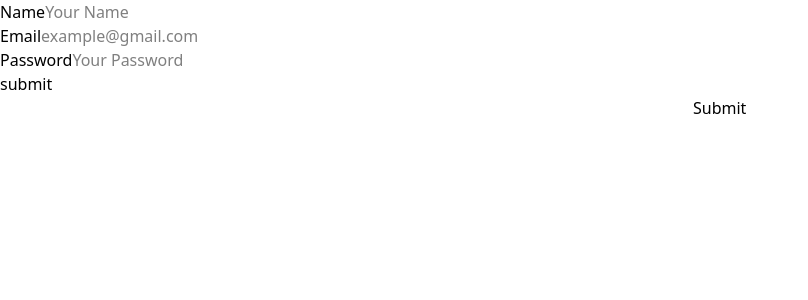
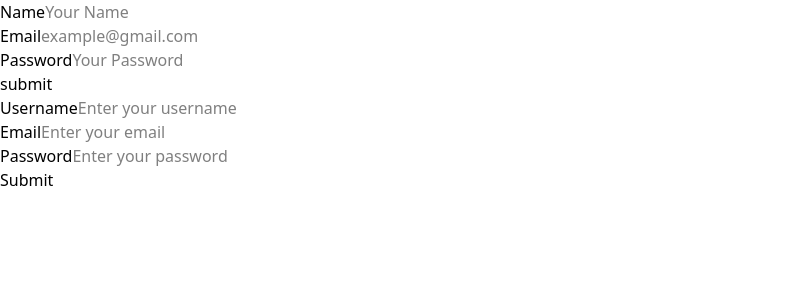
Before and after one commit to Demlew1/alx-fe-reactjs, a React (Vite) app in the folder form-handling-react/: page / in a window 1280 px wide. Shown: the top 300 px of the page, without its empty margins (0-808 px from the left). Built offline with nearby package versions, Linux system fonts and the light colour scheme.

Commit message:
still editing for the checker

```diff
--- a/form-handling-react/src/App.jsx
+++ b/form-handling-react/src/App.jsx
@@ -1,13 +1,14 @@
+import RegistrationForm from "./components/RegistrationForm";
 import FormikForm from "./components/formikForm";
-import RegistrationForm from "./components/RegistrationForm";
 
-function App() {
+const App = () => {
   return (
-    <>
+    <div>
       <RegistrationForm />
+
       <FormikForm />
-    </>
+    </div>
   );
-}
+};
 
 export default App;
--- a/form-handling-react/src/Components/formikForm.js
+++ /dev/null
@@ -1,32 +0,0 @@
-import { Formik, Form, Field, ErrorMessage } from "formik";
-import * as Yup from "yup";
-
-const validationSchema = Yup.object({
-  name: Yup.string().required("Name is required"),
-  email: Yup.string().email("Invalid email").required("Email is required"),
-  password: Yup.string().required("Password is required"),
-});
-
-const FormikForm = () => (
-  <Formik
-    initialValues={{ name: "", email: "", password: "" }}
-    validationSchema={validationSchema}
-    onSubmit={(values) => {
-      console.log(values);
-    }}
-  >
-    {() => (
-      <Form>
-        <Field type="text" name="name" />
-        <ErrorMessage name="name" component="div" />
-        <Field type="email" name="email" />
-        <ErrorMessage name="email" component="div" />
-        <Field type="password" name="password" />
-        <ErrorMessage name="password" component="div" />
-        <button type="submit">Submit</button>
-      </Form>
-    )}
-  </Formik>
-);
-
-export default FormikForm;
--- /dev/null
+++ b/form-handling-react/src/Components/formikForm.jsx
@@ -0,0 +1,75 @@
+import React from "react";
+import { Formik, Form, Field, ErrorMessage } from "formik";
+import * as Yup from "yup";
+
+const validationSchema = Yup.object({
+  username: Yup.string().required("Username is required"),
+  email: Yup.string().email("Invalid email").required("Email is required"),
+  password: Yup.string()
+    .required("Password is required")
+    .min(6, "Password must be at least 6 characters"),
+});
+
+const initialValues = {
+  username: "",
+  email: "",
+  password: "",
+};
+
+const FormikForm = () => {
+  const handleSubmit = (values, { setSubmitting }) => {
+    console.log("Form submitted:", values);
+    setSubmitting(false);
+  };
+
+  return (
+    <Formik
+      initialValues={initialValues}
+      validationSchema={validationSchema}
+      onSubmit={handleSubmit}
+    >
+      {({ isSubmitting }) => (
+        <Form>
+          <div>
+            <label htmlFor="username">Username</label>
+            <Field
+              type="text"
+              id="username"
+              name="username"
+              placeholder="Enter your username"
+            />
+            <ErrorMessage name="username" component="div" className="error" />
+          </div>
+
+          <div>
+            <label htmlFor="email">Email</label>
+            <Field
+              type="email"
+              id="email"
+              name="email"
+              placeholder="Enter your email"
+            />
+            <ErrorMessage name="email" component="div" className="error" />
+          </div>
+
+          <div>
+            <label htmlFor="password">Password</label>
+            <Field
+              type="password"
+              id="password"
+              name="password"
+              placeholder="Enter your password"
+            />
+            <ErrorMessage name="password" component="div" className="error" />
+          </div>
+
+          <button type="submit" disabled={isSubmitting}>
+            Submit
+          </button>
+        </Form>
+      )}
+    </Formik>
+  );
+};
+
+export default FormikForm;
```
